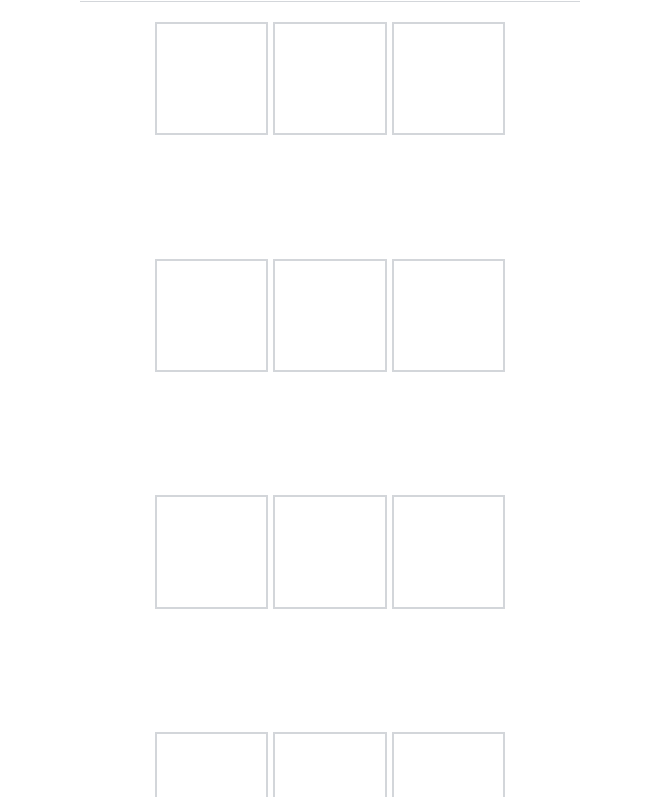
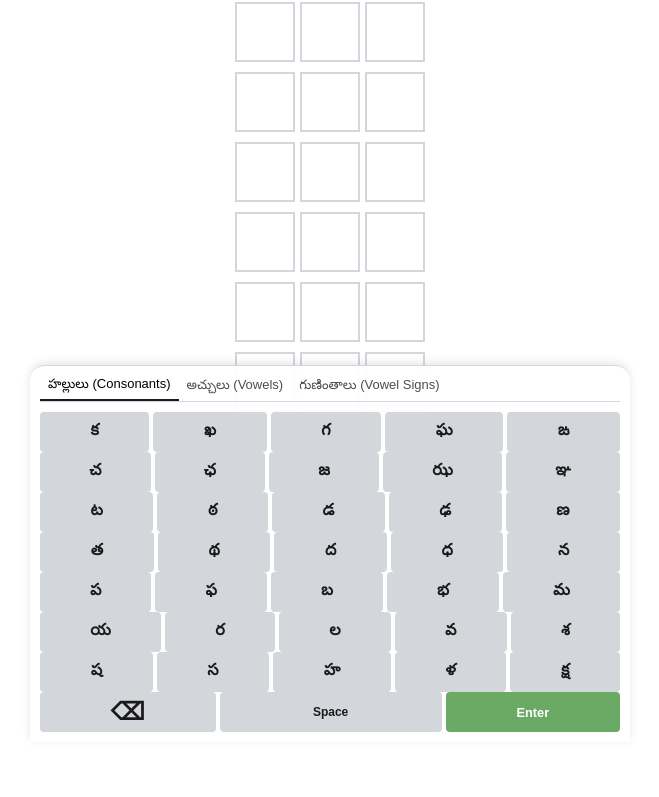
Before and after one commit to Codeboy18989/TeluguWordle, a plain HTML site: page index.html in a window 1280 px wide. Shown: the part 58-855 px from the top of the page, without its empty margins (310-969 px from the left). After the commit the page ends 800 px from the top, so only its background shows below. Drawn offline with Linux system fonts and the light colour scheme.

Commit message:
Enhanced UI experience

```diff
--- a/css/keyboard.css
+++ b/css/keyboard.css
@@ -1,15 +1,25 @@
 /* Telugu Keyboard Styles */
 #keyboard-container {
+    position: fixed;
+    bottom: 0;
+    left: 0;
+    right: 0;
     width: 100%;
-    max-width: 500px;
-    margin-top: auto;
+    max-width: 600px;
+    margin: 0 auto;
+    background-color: var(--color-keyboard-bg);
+    border-top: 1px solid var(--color-tile-border);
+    box-shadow: 0 -2px 10px rgba(0, 0, 0, 0.1);
+    z-index: 100;
+    padding: 5px 10px 10px;
+    border-radius: 15px 15px 0 0;
 }
 
 .keyboard {
     display: flex;
     flex-direction: column;
     align-items: center;
-    gap: 8px;
+    gap: 5px;
     width: 100%;
 }
 
@@ -17,26 +27,26 @@
     display: flex;
     justify-content: center;
     width: 100%;
-    gap: 6px;
+    gap: 4px;
 }
 
 .key {
-    height: 44px;
+    height: 40px;
     flex-grow: 1;
     display: flex;
     justify-content: center;
     align-items: center;
     background-color: var(--color-key-bg);
     color: var(--color-key-text);
-    font-size: 1.2rem;
+    font-size: 1rem;
     font-weight: bold;
     border: none;
     border-radius: 4px;
     cursor: pointer;
     user-select: none;
     transition: background-color 0.1s ease;
-    padding: 0 5px;
-    min-width: 30px;
+    padding: 0 3px;
+    min-width: 25px;
 }
 
 .key:hover {
@@ -49,12 +59,12 @@
 
 .key.wide {
     flex-grow: 1.5;
-    font-size: 0.9rem;
+    font-size: 0.8rem;
 }
 
 .key.extra-wide {
     flex-grow: 2;
-    font-size: 0.8rem;
+    font-size: 0.75rem;
 }
 
 /* Key status styles matching the tiles */
@@ -78,12 +88,12 @@
     display: flex;
     width: 100%;
     border-bottom: 1px solid var(--color-tile-border);
-    margin-bottom: 8px;
+    margin-bottom: 5px;
 }
 
 .keyboard-tab {
-    padding: 5px 10px;
-    font-size: 14px;
+    padding: 5px 8px;
+    font-size: 13px;
     background: none;
     border: none;
     cursor: pointer;
@@ -113,8 +123,8 @@
     background-color: white;
     border: 1px solid var(--color-tile-border);
     border-radius: 4px;
-    box-shadow: 0 4px 15px rgba(0, 0, 0, 0.2);
-    z-index: 10;
+    box-shadow: 0 -4px 15px rgba(0, 0, 0, 0.2);
+    z-index: 110;
     display: grid;
     grid-template-columns: repeat(5, 1fr);
     gap: 4px;
--- a/css/style.css
+++ b/css/style.css
@@ -10,6 +10,7 @@
     --color-key-bg: #d3d6da;
     --color-key-text: #1a1a1b;
     --color-modal-bg: rgba(0, 0, 0, 0.5);
+    --color-keyboard-bg: rgba(255, 255, 255, 0.95);
 
     /* Animation timing */
     --animation-speed-fast: 0.15s;
@@ -18,6 +19,7 @@
 
     /* Dynamic game settings */
     --current-word-length: 3; /* Default to minimum word length */
+    --tile-size: min(60px, 12vw); /* Responsive tile size */
 }
 
 * {
@@ -35,6 +37,7 @@ body {
     align-items: center;
     height: 100vh;
     padding: 0 10px;
+    overflow: hidden; /* Prevent scrolling */
 }
 
 .container {
@@ -44,6 +47,7 @@ body {
     height: 100%;
     display: flex;
     flex-direction: column;
+    position: relative; /* For positioning the keyboard */
 }
 
 /* Header styles */
@@ -53,11 +57,12 @@ header {
     align-items: center;
     padding: 10px 0;
     border-bottom: 1px solid var(--color-tile-border);
-    margin-bottom: 20px;
+    margin-bottom: 10px; /* Reduced margin */
+    height: 50px; /* Fixed header height */
 }
 
 header h1 {
-    font-size: 28px;
+    font-size: 24px; /* Slightly smaller */
     font-weight: 700;
     letter-spacing: 0.2px;
     text-transform: uppercase;
@@ -72,7 +77,7 @@ header button {
     background: none;
     border: none;
     cursor: pointer;
-    font-size: 20px;
+    font-size: 18px; /* Slightly smaller */
     display: flex;
     align-items: center;
     justify-content: center;
@@ -91,44 +96,45 @@ main {
     align-items: center;
     flex-grow: 1;
     width: 100%;
-    padding-bottom: 20px;
+    overflow: hidden;
+    position: relative; /* For keyboard positioning */
 }
 
 /* Game board styles */
 #game-board {
     display: grid;
-    grid-template-rows: repeat(6, 1fr);
+    grid-template-rows: repeat(6, auto);
     gap: 5px;
     width: 100%;
     max-width: 350px;
-    margin-bottom: 30px;
+    padding-bottom: 140px; /* Space for keyboard */
+    margin: 0 auto;
 }
 
 .row {
     display: grid;
-    grid-template-columns: repeat(var(--current-word-length), 1fr);
+    grid-template-columns: repeat(var(--current-word-length), var(--tile-size));
     gap: 5px;
     justify-content: center;
+    margin-bottom: 5px;
 }
 
 .tile {
-    aspect-ratio: 1 / 1;
+    height: var(--tile-size);
+    width: var(--tile-size);
     border: 2px solid var(--color-tile-border);
     display: flex;
     justify-content: center;
     align-items: center;
-    font-size: 2rem;
+    font-size: min(2rem, 6vw); /* Responsive font size */
     font-weight: bold;
-    text-transform: uppercase;
     user-select: none;
     position: relative;
     transition: opacity 0.3s ease, transform 0.3s ease;
 }
 
 .tile.hidden-tile {
-    opacity: 0;
-    transform: scale(0.8);
-    pointer-events: none;
+    display: none; /* Hide completely instead of opacity */
 }
 
 .tile.active-tile {
--- a/index.html
+++ b/index.html
@@ -74,6 +74,8 @@
                 </div>
             </div>
         </div>
+        <!-- Keyboard toggle button for mobile -->
+        <button id="toggle-keyboard" aria-label="Toggle Keyboard"></button>
     </div>
 
     <!-- Scripts -->
--- a/js/keyboard.js
+++ b/js/keyboard.js
@@ -307,12 +307,27 @@ const TeluguKeyboard = (function() {
      */
     function positionCombinationPanel(targetElement) {
         const rect = targetElement.getBoundingClientRect();
-        const keyboardRect = keyboardContainer.getBoundingClientRect();
 
-        // Position panel above the key
+        // Position panel above the key, considering that keyboard is now fixed
         combinationPanel.style.position = 'absolute';
-        combinationPanel.style.left = (rect.left - keyboardRect.left) + 'px';
-        combinationPanel.style.bottom = (keyboardRect.bottom - rect.top + 10) + 'px';
+        combinationPanel.style.left = rect.left + 'px';
+        combinationPanel.style.bottom = (window.innerHeight - rect.top + 10) + 'px';
+
+        // Adjust panel position to ensure it stays within viewport
+        setTimeout(() => {
+            const panelRect = combinationPanel.getBoundingClientRect();
+
+            // Ensure panel doesn't go beyond right edge
+            if (panelRect.right > window.innerWidth) {
+                const overflow = panelRect.right - window.innerWidth;
+                combinationPanel.style.left = (rect.left - overflow - 10) + 'px';
+            }
+
+            // Ensure panel doesn't go beyond left edge
+            if (panelRect.left < 0) {
+                combinationPanel.style.left = '10px';
+            }
+        }, 0);
     }
 
     /**
--- a/js/main.js
+++ b/js/main.js
@@ -10,6 +10,9 @@ document.addEventListener('DOMContentLoaded', function() {
 
     // Add event listeners for physical keyboard input
     document.addEventListener('keydown', handlePhysicalKeyboard);
+
+    // Setup keyboard toggle button for mobile view
+    setupKeyboardToggle();
 
     // Handle physical keyboard input
     function handlePhysicalKeyboard(event) {
@@ -37,6 +40,42 @@ document.addEventListener('DOMContentLoaded', function() {
             // In a future version, we could implement transliteration or mapping
             // event.preventDefault();
         }
+    }
+
+    // Set up keyboard toggle functionality for mobile
+    function setupKeyboardToggle() {
+        const keyboardContainer = document.getElementById('keyboard-container');
+        const toggleButton = document.getElementById('toggle-keyboard');
+
+        // Initialize keyboard state - visible by default
+        let keyboardVisible = true;
+
+        // Toggle keyboard visibility when button is clicked
+        toggleButton.addEventListener('click', function() {
+            keyboardVisible = !keyboardVisible;
+
+            if (keyboardVisible) {
+                keyboardContainer.style.display = 'block';
+                document.getElementById('game-board').style.paddingBottom = '140px';
+            } else {
+                keyboardContainer.style.display = 'none';
+                document.getElementById('game-board').style.paddingBottom = '10px';
+            }
+        });
+
+        // Auto-hide keyboard on small screens in portrait orientation
+        function checkOrientation() {
+            // Only apply auto-hide on very small screens in portrait mode
+            if (window.innerHeight < 600 && window.innerWidth < window.innerHeight) {
+                if (keyboardVisible) {
+                    toggleButton.click(); // Auto-hide on first load for small screens
+                }
+            }
+        }
+
+        // Check on page load and resize
+        checkOrientation();
+        window.addEventListener('resize', checkOrientation);
     }
 
     // Handle dark mode toggle if implemented in settings
```
